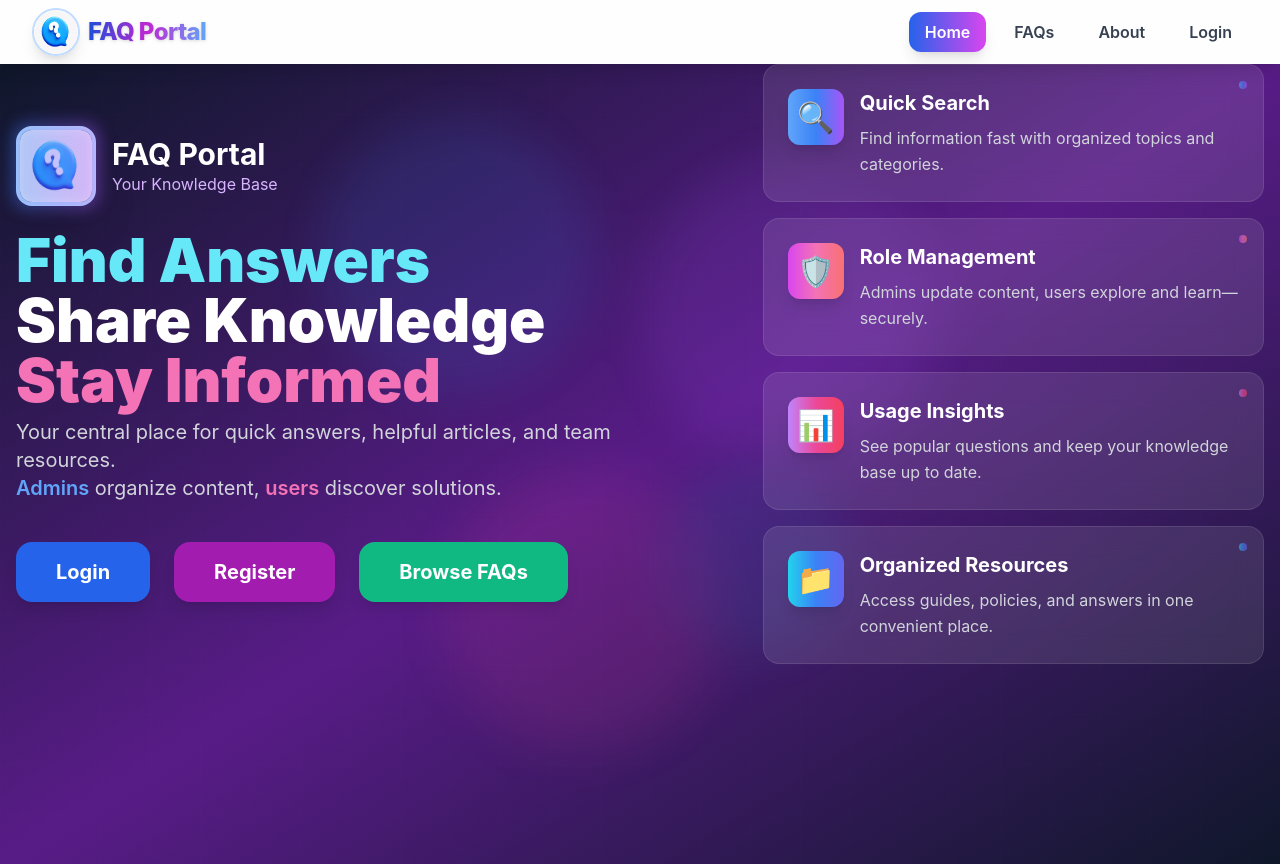
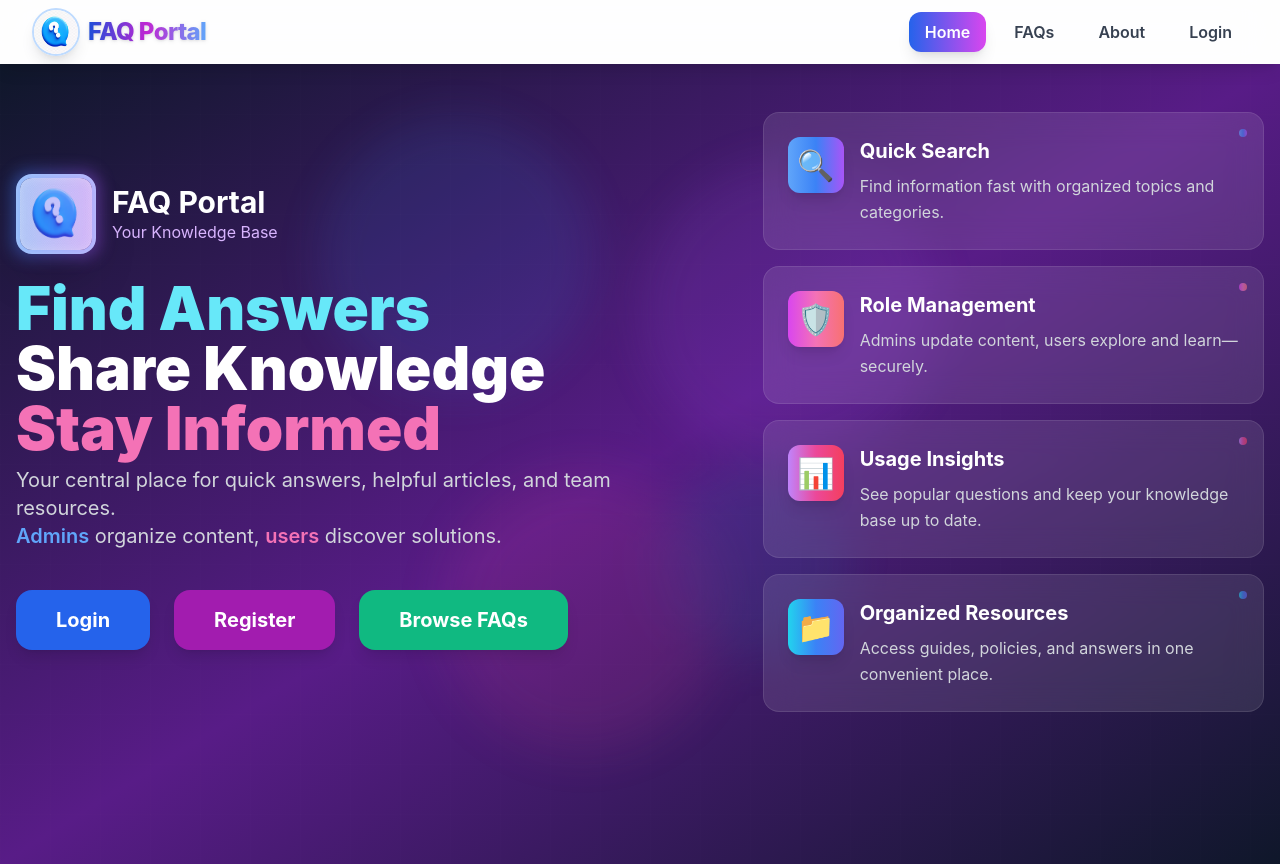
Before and after one commit to Arpit8789/FAQ-PORTAL, a React (Vite) app in the folder clients/: page / in a window 1280 px wide. Built offline with nearby package versions, Linux system fonts and the light colour scheme.

Commit message:
Update Homepage.jsx

```diff
--- a/clients/src/pages/Homepage.jsx
+++ b/clients/src/pages/Homepage.jsx
@@ -32,7 +32,7 @@ export default function HomePage() {
       ></div>
 
       {/* Main Content */}
-      <div className="relative z-10 h-full flex items-center justify-center">
+      <div className="relative z-10 h-full flex items-center justify-center mt-12">
         <div className="w-full max-w-7xl mx-auto grid lg:grid-cols-12 gap-8 items-center px-4">
           {/* Left: Hero */}
           <div className="lg:col-span-7 flex flex-col justify-center">
```
